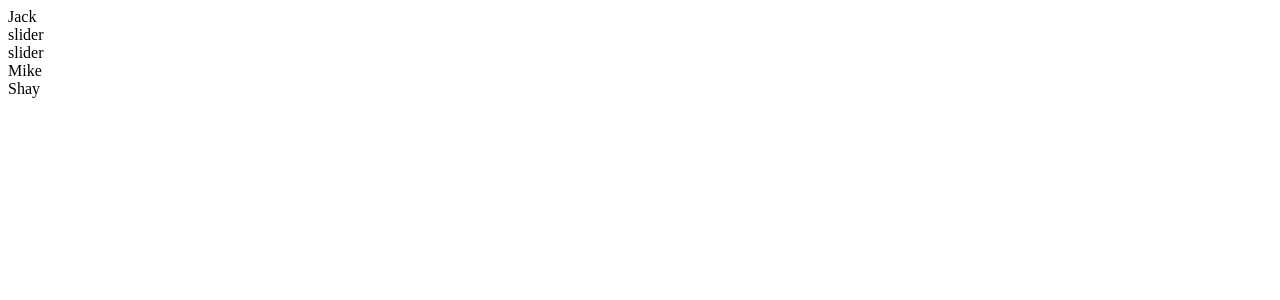
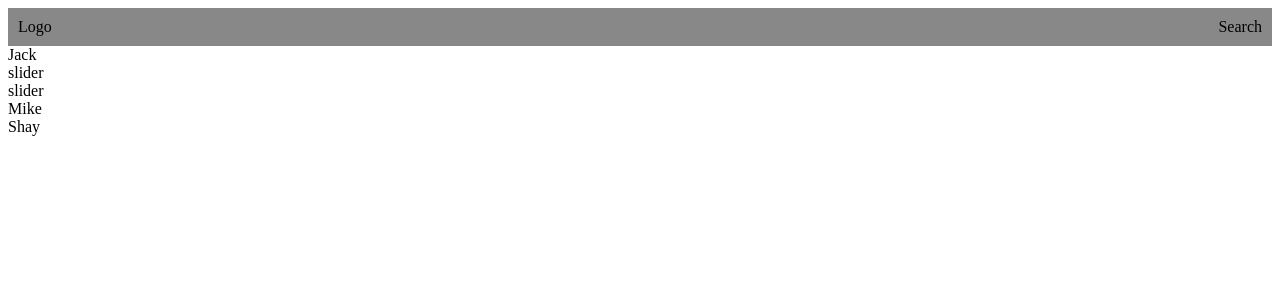
Before and after one commit to furtive-falcons/catwalk-website-react, a React app: page / in a window 1280 px wide. Shown: the top 300 px of the page. Built offline with nearby package versions, Linux system fonts and the light colour scheme; the HTML template or start-up script is replaced by a standard one.

Commit message:
WIP : working on the header structure

```diff
--- a/client/App.js
+++ b/client/App.js
@@ -3,10 +3,12 @@ import Details from './components/Details';
 import Compare from './components/Compare';
 import QnA from './components/QnA';
 import Reviews from './components/Reviews';
+import Header from './components/Header';
 
 const App = () => {
   return (
     <Fragment>
+      <Header />
       <Details />
       <Compare />
       <QnA />
--- /dev/null
+++ b/client/components/Header/components/Logo/index.js
@@ -0,0 +1,11 @@
+import React from 'react'
+
+const Logo = () => {
+    return (
+        <div>
+            Logo
+        </div>
+    )
+}
+
+export default Logo
--- /dev/null
+++ b/client/components/Header/components/Search/index.js
@@ -0,0 +1,11 @@
+import React from 'react'
+
+const Search = () => {
+    return (
+        <div>
+            Search
+        </div>
+    )
+}
+
+export default Search
--- /dev/null
+++ b/client/components/Header/index.js
@@ -0,0 +1,15 @@
+import React, { Fragment } from 'react'
+import Logo from './components/Logo';
+import Search from './components/Search';
+import { HeaderWrapper } from './styles';
+
+const Header = () => {
+    return (
+        <HeaderWrapper>
+            <Logo />
+            <Search />
+        </HeaderWrapper>
+    )
+}
+
+export default Header;
--- /dev/null
+++ b/client/components/Header/styles.js
@@ -0,0 +1,8 @@
+import styled from 'styled-components';
+
+export const HeaderWrapper = styled.div`
+    background-color: #888;
+    display: flex;
+    padding: 10px;
+    justify-content: space-between;
+`
```
Also changed, not shown: client/components/Header/__test__/index.js (added), client/components/Header/components/Logo/__test__/index.js (added), client/components/Header/components/Search/__test__/index.js (added), 2 other files (tests, documents, lock files or other folders).
